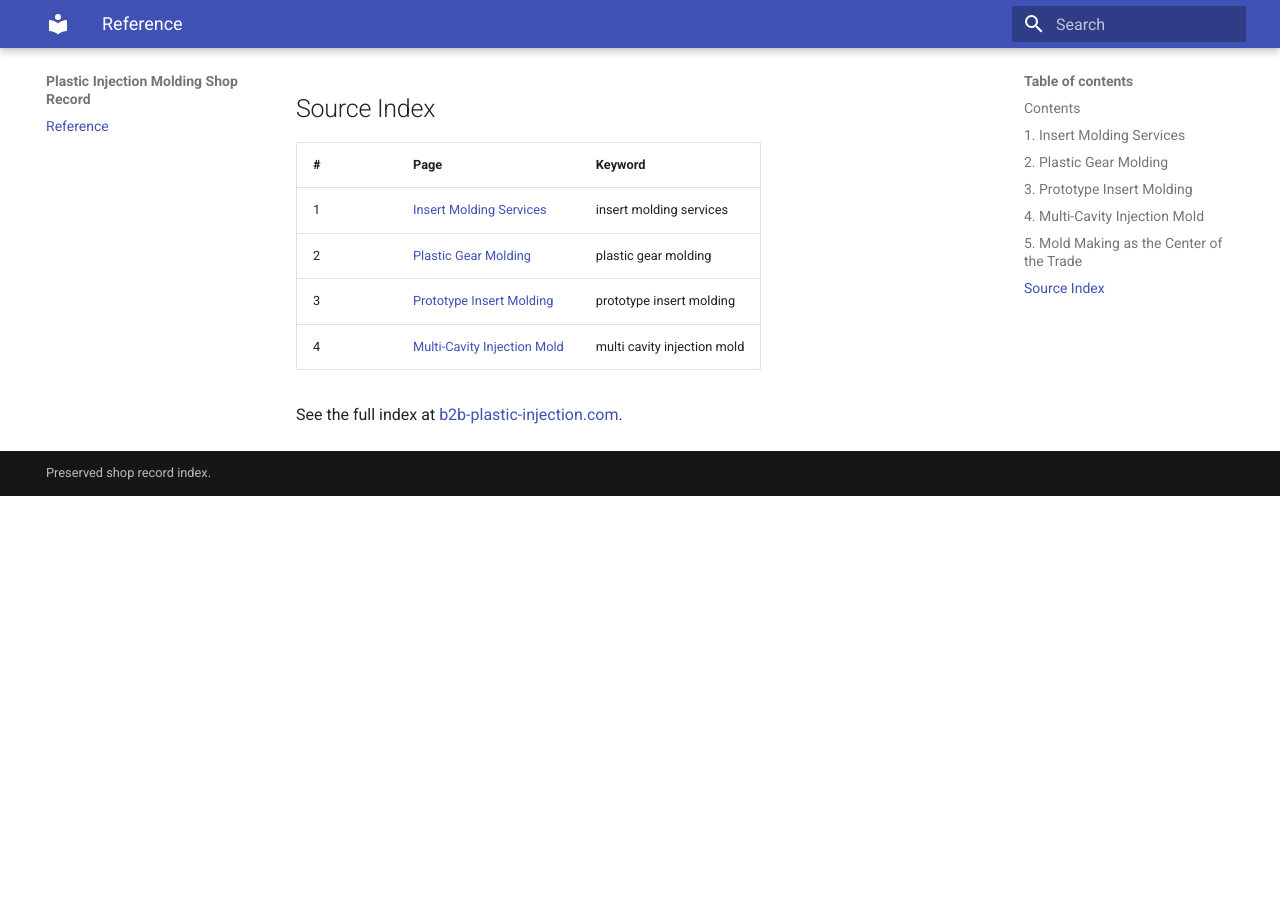
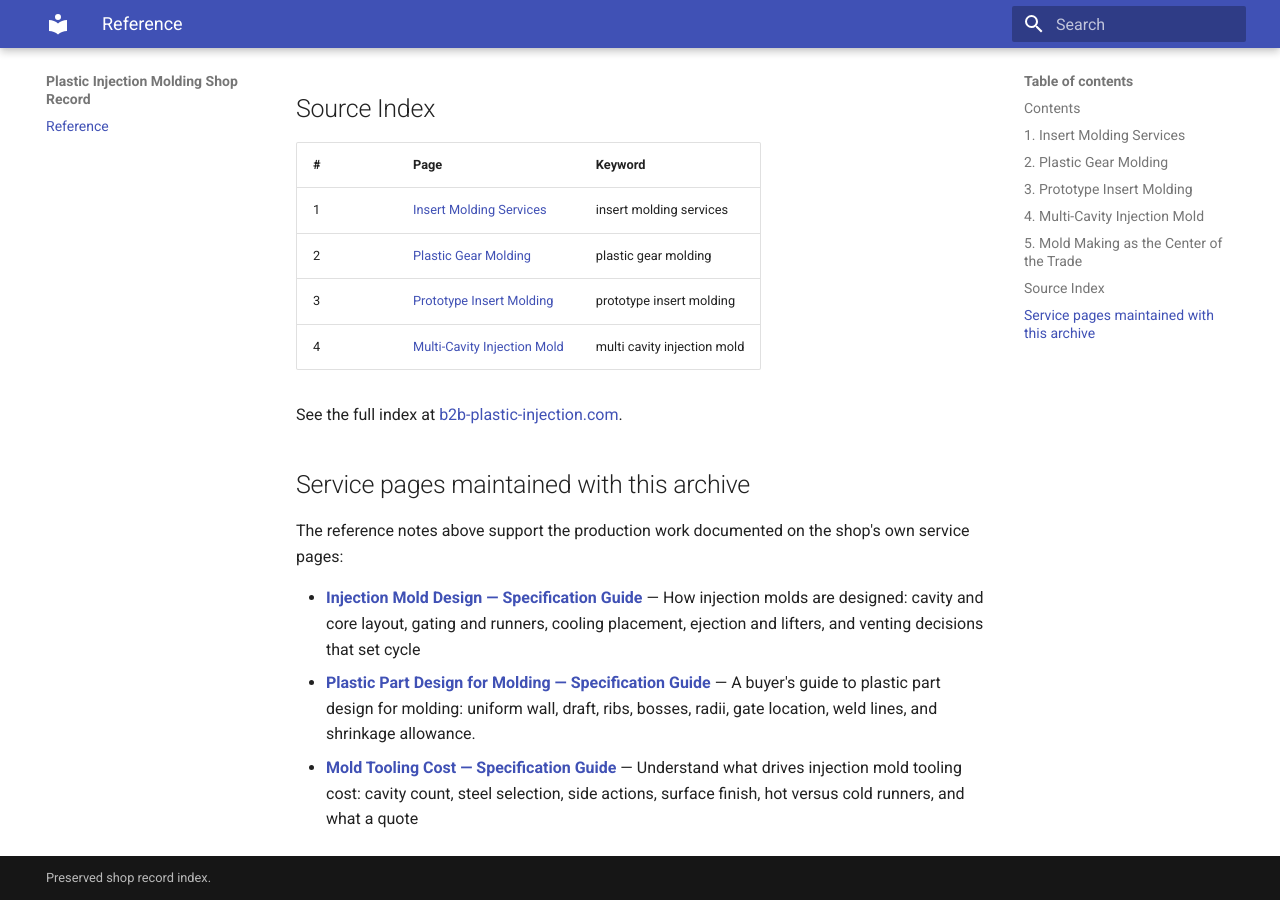
Before and after one commit to kolwqaj9-cpu/b2b-plastic-injection-reference, an MkDocs documentation site: the page built from docs/index.md, in a window 1280 px wide and 900 px high, scrolled down 3487 px. Built offline with MkDocs 1.6.1 and Material for MkDocs 9.7.7, drawn with Linux system fonts in a browser that asks for light colours; before the commit the page ends 3983 px from its top, so only the background shows below that.

Commit message:
add service page index (markdown links)

```diff
--- a/docs/index.md
+++ b/docs/index.md
@@ -42,3 +42,11 @@ Preserved shop record for b2b-plastic-injection.com. The former plant is not quo
 | 4 | [Multi-Cavity Injection Mold](https://b2b-plastic-injection.com/articles/multi-cavity-injection-mold.html) | multi cavity injection mold |
 
 See the full index at [b2b-plastic-injection.com](https://b2b-plastic-injection.com/).
+
+## Service pages maintained with this archive
+
+The reference notes above support the production work documented on the shop's own service pages:
+
+* **[Injection Mold Design — Specification Guide](https://b2b-plastic-injection.com/services/injection-mold-design.html)** — How injection molds are designed: cavity and core layout, gating and runners, cooling placement, ejection and lifters, and venting decisions that set cycle
+* **[Plastic Part Design for Molding — Specification Guide](https://b2b-plastic-injection.com/services/plastic-part-design-for-molding.html)** — A buyer's guide to plastic part design for molding: uniform wall, draft, ribs, bosses, radii, gate location, weld lines, and shrinkage allowance.
+* **[Mold Tooling Cost — Specification Guide](https://b2b-plastic-injection.com/services/mold-tooling-cost.html)** — Understand what drives injection mold tooling cost: cavity count, steel selection, side actions, surface finish, hot versus cold runners, and what a quote
```
